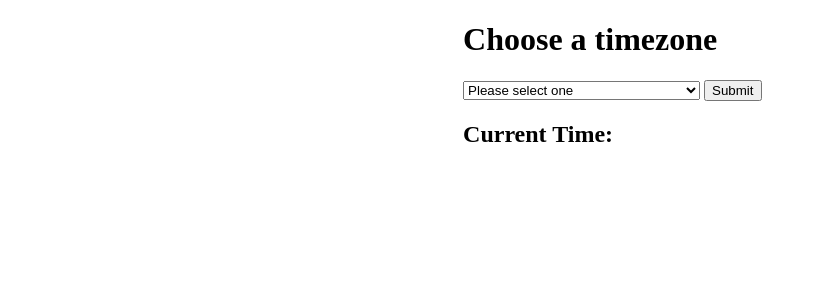
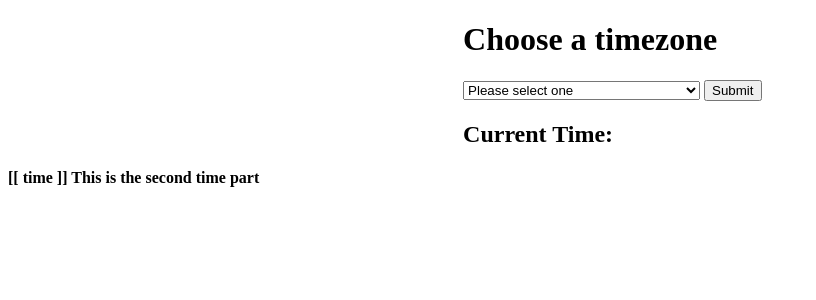
Before and after one commit to evan-mitchell93/iuni, a Flask app: page / in a window 1280 px wide. Shown: the top 300 px of the page, without its empty margins (0-816 px from the left). Run offline with Flask 2, Linux system fonts and the light colour scheme; some libraries are stand-ins or nearby versions.

Commit message:
Update timezone.html

```diff
--- a/templates/timezone.html
+++ b/templates/timezone.html
@@ -26,6 +26,8 @@
         </div>
     </div>
 
+    <h4>[[ time ]] This is the second time part</h4>
+
     <script>
         const vueApp = new Vue({
             el: '#vapp',
```
